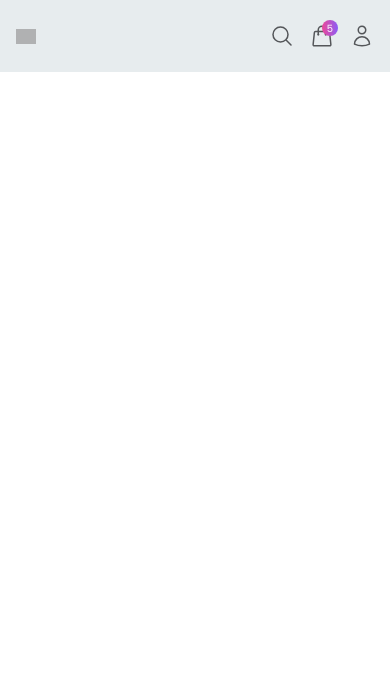
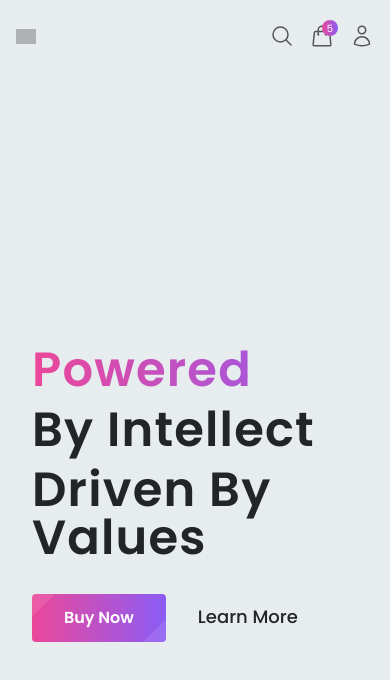
Before and after one commit to EphemSpirit/apple-redesign, a Next.js app: page / in a window 390 px wide. Shown: the top 680 px of the page. Built offline with nearby package versions, Linux system fonts and the light colour scheme; grey boxes are pictures that could not be loaded.

Commit message:
landing page styled

```diff
--- /dev/null
+++ b/components/Homepage/Landing.tsx
@@ -0,0 +1,30 @@
+import React from "react";
+import Image from "next/image";
+import Button from "../UI/Button";
+
+function Landing() {
+  return (
+    <section className="sticky top-0 mx-auto flex h-screen max-w-[1350px] items-center justify-between px-8">
+      <div className="space-y-8">
+        <h1 className="space-y-3 text-5xl font-semibold tracking-wide lg:text-6xl xl:text-7xl">
+          <span className="imageGradient block bg-clip-text text-transparent">
+            Powered
+          </span>
+          <span className="block">By Intellect</span>
+          <span className="block">Driven By Values</span>
+        </h1>
+
+        <div className="space-x-8">
+          <Button title={"Buy Now"} />
+          <a className="link">Learn More</a>
+        </div>
+      </div>
+
+      <div className="relative hidden h-[450px] w-[450px] transition-all duration-500 md:inline lg:h-[650px] lg:w-[600px]">
+        <Image src="/iphone.png" layout="fill" objectFit="contain" />
+      </div>
+    </section>
+  );
+}
+
+export default Landing;
--- /dev/null
+++ b/components/UI/Button.tsx
@@ -0,0 +1,45 @@
+import React from "react";
+import { ButtonProps } from "../../interfaces/button-props";
+
+function Button({
+  title,
+  width,
+  padding,
+  onClick,
+  noIcon,
+  loading,
+}: ButtonProps) {
+  return (
+    <button
+      className={`ease group relative z-30 box-border inline-flex ${
+        width ? width : "w-auto"
+      } ${padding} cursor-pointer items-center justify-center overflow-hidden rounded bg-indigo-600 imageGradient px-8 py-3 font-bold text-white transition-all duration-300 focus:outline-none`}
+      onClick={onClick}
+    >
+      <span className="absolute bottom-0 right-0 -mb-8 -mr-5 h-20 w-8 translate-x-1 rotate-45 transform bg-white opacity-10 transition-all duration-300 ease-out group-hover:translate-x-0"></span>
+      <span className="absolute top-0 left-0 -mt-1 -ml-12 h-8 w-20 -translate-x-1 -rotate-45 transform bg-white opacity-10 transition-all duration-300 ease-out group-hover:translate-x-0"></span>
+
+      <span className="relative z-20 flex items-center font-semibold">
+        {noIcon && (
+          <svg
+            className="relative mr-2 h-5 w-5 flex-shrink-0 text-white"
+            fill="none"
+            stroke="currentColor"
+            viewBox="0 0 24 24"
+            xmlns="http://www.w3.org/2000/svg"
+          >
+            <path
+              strokeLinecap="round"
+              strokeLinejoin="round"
+              strokeWidth="2"
+              d="M13 10V3L4 14h7v7l9-11h-7z"
+            ></path>
+          </svg>
+        )}
+        {loading ? "Loading..." : title}
+      </span>
+    </button>
+  );
+}
+
+export default Button;
--- a/components/UI/Header.tsx
+++ b/components/UI/Header.tsx
@@ -33,7 +33,7 @@
         <MagnifyingGlassIcon className="headerIcon" />
         <Link href="/checkout">
           <div className="relative cursor-pointer">
-            <span className="absolute -right-1 -top-1 z-50 flex h-4 w-4 items-center justify-center rounded-full bg-gradient-to-r from-pink-500 to-violet-500 text-[10px] text-white">
+            <span className="absolute -right-1 -top-1 z-50 flex h-4 w-4 items-center justify-center rounded-full imageGradient text-[10px] text-white">
               5
             </span>
             <ShoppingBagIcon className="headerIcon" />
--- /dev/null
+++ b/interfaces/button-props.tsx
@@ -0,0 +1,8 @@
+export interface ButtonProps {
+    title: string;
+    onClick?: () => void;
+    width?: string;
+    loading?: boolean;
+    padding?: string;
+    noIcon?: boolean
+}
--- a/pages/index.tsx
+++ b/pages/index.tsx
@@ -1,6 +1,7 @@
 import type { NextPage } from 'next'
 import Head from 'next/head'
 import Header from '../components/UI/Header'
+import Landing from '../components/Homepage/Landing'
 
 const Home: NextPage = () => {
   return (
@@ -11,6 +12,9 @@
       </Head>
 
       <Header />
+      <main className='relative h-[200vh] bg-[#E7ECEE]'>
+        <Landing />
+      </main>
     </div>
   )
 }
--- a/styles/globals.css
+++ b/styles/globals.css
@@ -18,4 +18,14 @@
   .headerIcon {
     @apply h-6 w-6 cursor-pointer opacity-75 transition hover:opacity-100;
   }
+
+  .imageGradient {
+    @apply bg-gradient-to-r from-pink-500 to-violet-500;
+  }
+
+  .link {
+    @apply relative cursor-pointer text-lg font-medium before:absolute before:inset-x-0 before:-bottom-1.5
+    before:h-0.5 before:origin-left before:scale-x-0 before:transform before:rounded-bl before:bg-black
+    before:transition-all before:duration-200 hover:before:scale-x-100;
+  }
 }
```
Also changed, not shown: 1 other file (tests, documents, lock files or other folders).
